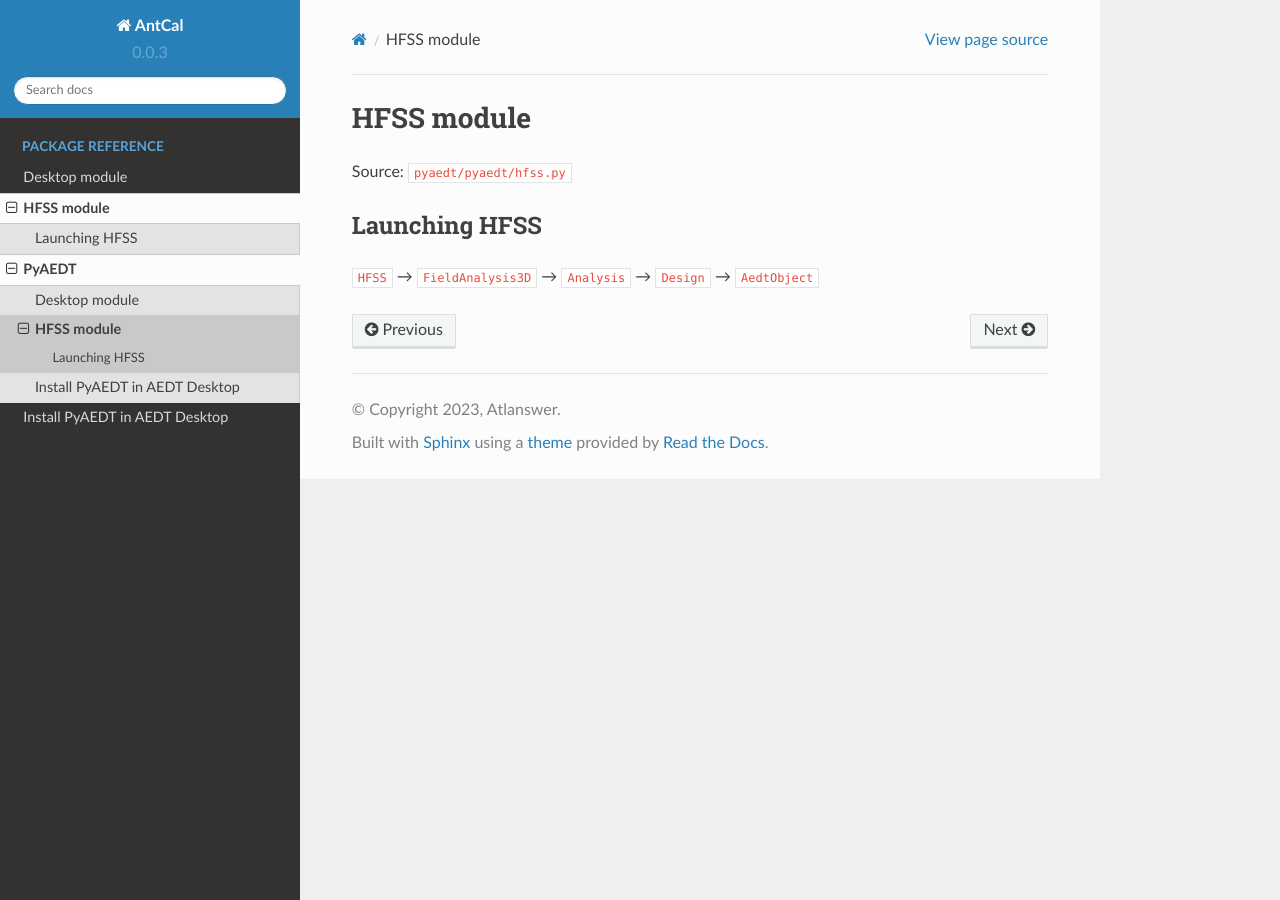
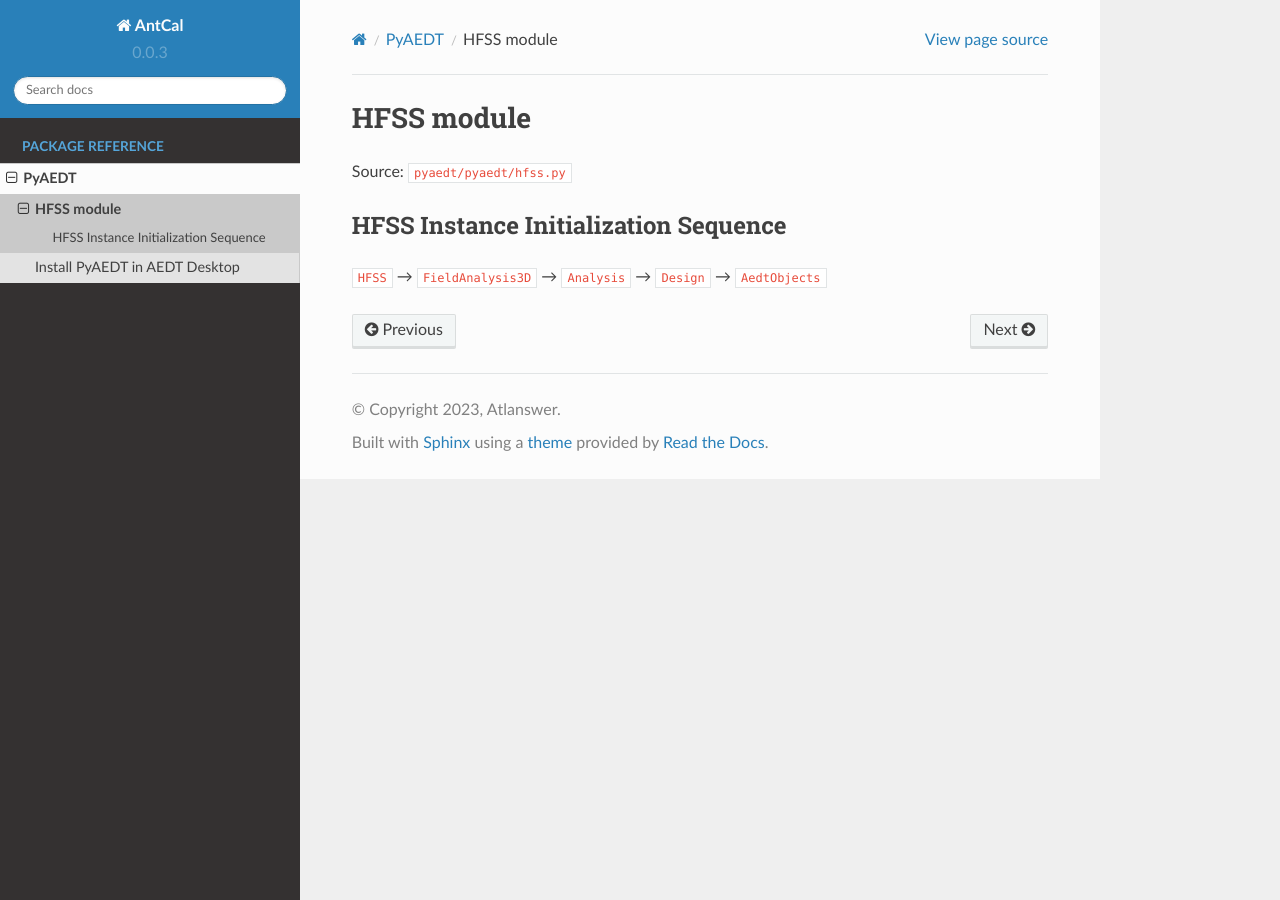
Before and after one commit to atlanswer/AntCal, a Sphinx documentation site: the page built from python/docs/pyaedt/hfss.md, in a window 1280 px wide. Built offline with Sphinx 7.4.7 and the Read the Docs theme 2.0.0, drawn with Linux system fonts in a browser that asks for light colours; pages that are not in the unit, such as notebooks, are missing from menus; the version number is read from the project's files by our own code.

```diff
--- a/python/docs/conf.py
+++ b/python/docs/conf.py
@@ -35,10 +35,7 @@ intersphinx_mapping = {
     "sphinx": ("https://www.sphinx-doc.org/en/master", None),
     "numpy": ("https://numpy.org/doc/stable/", None),
     "pandas": ("https://pandas.pydata.org/docs/", None),
-    "pyaedt": (
-        "https://aedt.docs.pyansys.com/dev/",
-        "https://raw.githubusercontent.com/pyansys/pyaedt/gh-pages/release/0.6/objects.inv",
-    ),
+    "pyaedt": ("https://aedt.docs.pyansys.com/version/stable/", None),
 }
 
 templates_path = ["_templates"]
--- a/python/docs/pyaedt/hfss.md
+++ b/python/docs/pyaedt/hfss.md
@@ -2,6 +2,6 @@
 
 Source: [`pyaedt/pyaedt/hfss.py`](https://github.com/pyansys/pyaedt/blob/main/pyaedt/hfss.py)
 
-## Launching HFSS
+## HFSS Instance Initialization Sequence
 
-`HFSS` → `FieldAnalysis3D` → `Analysis` → `Design` → `AedtObject`
+`HFSS` → `FieldAnalysis3D` → `Analysis` → `Design` → `AedtObjects`
```
Also changed, not shown: python/docs/index.md (+2 -2 lines), python/docs/pyaedt/desktop.md (deleted, +0 -3 lines), python/docs/pyaedt/install.md (+1 -1 lines), pnpm-lock.yaml, python/src/antcal/plot/plot.ipynb, 4 other files.
